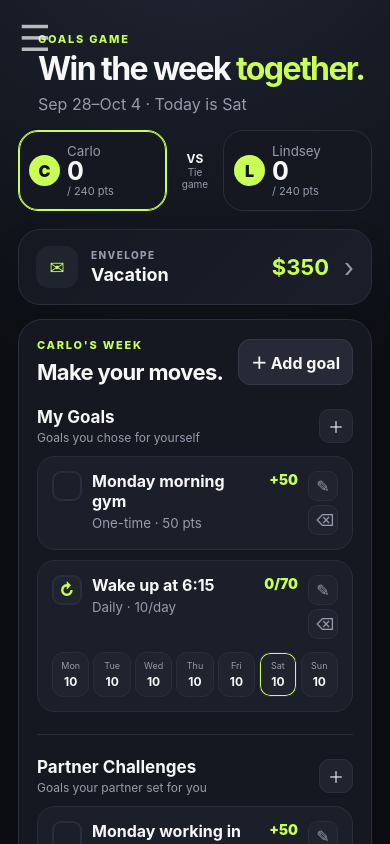
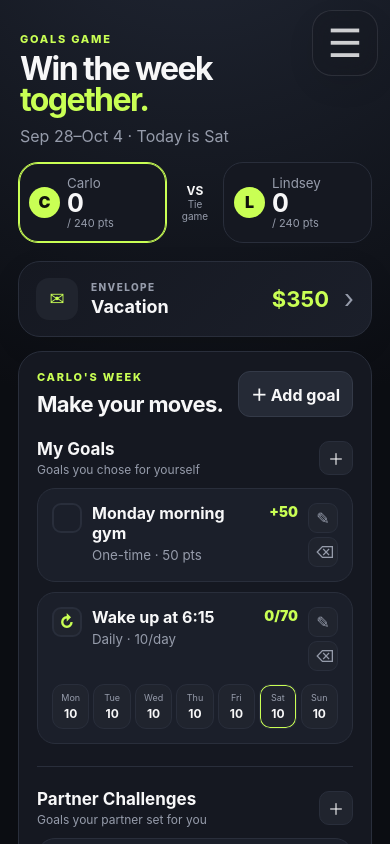
Before and after one commit to Csantos07/goals-game, a Next.js app: page / in a window 390 px wide. Shown: the top 844 px of the page. Built offline with nearby package versions, Linux system fonts and the light colour scheme.

Commit message:
Refine right-side translucent hamburger scroll behavior

```diff
--- a/app/globals.css
+++ b/app/globals.css
@@ -6,19 +6,19 @@ button:focus-visible,input:focus-visible{outline:2px solid var(--accent);outline
 .appFrame{--bg:#0b0d12;--bgGlow:#222836;--card:#151821;--card2:#1b1f2a;--text:#f7f7f8;--muted:#969cab;--line:#292e3b;--button:#252a36;--buttonLine:#343a48;--modal:#171a22;--input:#0f1117;--soft:#20242e;min-height:100vh;background:radial-gradient(circle at 50% -10%,var(--bgGlow) 0,var(--bg) 36%);color:var(--text);transition:background .25s,color .25s}
 .appFrame[data-theme="light"]{--bg:#f5f6f8;--bgGlow:#ffffff;--card:#ffffff;--card2:#f2f3f6;--text:#15171c;--muted:#6f7581;--line:#d9dde5;--button:#eceef2;--buttonLine:#d4d8e0;--modal:#ffffff;--input:#f7f8fa;--soft:#eceef2}
 .shell{width:min(720px,100%);margin:auto;min-height:100vh;padding:32px 18px 60px}
-.top{position:relative;display:flex;justify-content:space-between;align-items:flex-start;gap:18px;margin:14px 2px 20px;padding-left:22px}
+.top{position:relative;display:flex;justify-content:space-between;align-items:flex-start;gap:18px;margin:14px 2px 20px;padding-right:68px}
 .topActions{display:flex;gap:8px;align-items:stretch}
 .eyebrow{font-size:11px;letter-spacing:.16em;font-weight:800;color:var(--accent);margin:0 0 7px}
 .top h1{font-size:clamp(32px,8vw,52px);line-height:.98;letter-spacing:-.05em;margin:0;max-width:480px}
 .top h1 span{color:var(--accent)}
 .sub{color:var(--muted);margin:10px 0 0}
-.menuButton{position:fixed;width:58px;height:58px;border:0;background:transparent;color:var(--text);font-size:34px;line-height:1;cursor:pointer;display:grid;place-items:center;z-index:40;transition:opacity .22s ease,transform .22s ease,color .22s ease}
+.menuButton{position:fixed;width:64px;height:64px;border:1px solid color-mix(in srgb,var(--text) 12%,transparent);background:color-mix(in srgb,var(--card) 48%,transparent);backdrop-filter:blur(14px);-webkit-backdrop-filter:blur(14px);color:var(--text);border-radius:20px;font-size:38px;line-height:1;cursor:pointer;display:grid;place-items:center;z-index:40;box-shadow:0 10px 32px rgba(0,0,0,.10);transition:opacity .34s ease,transform .34s cubic-bezier(.22,1,.36,1),background .25s ease,color .25s ease}
 .menuButton span{display:block;transform:translateY(-1px)}
-.menuOverlay{left:8px;top:14px}
+.menuOverlay{right:max(18px,calc((100vw - 720px)/2 + 18px));top:14px}
 .menuButton:hover{background:transparent}
-.menuButton.hidden{opacity:0;transform:translateY(-18px);pointer-events:none}
-.menuButton.visible{opacity:.72}
-.menuButton.open{color:#fff;opacity:1}
+.menuButton.hidden{opacity:0;transform:translateY(-24px) scale(.96);pointer-events:none}
+.menuButton.visible{opacity:.82;transform:translateY(0) scale(1)}
+.menuButton.open{color:#fff;opacity:1;background:rgba(255,255,255,.12);border-color:rgba(255,255,255,.22)}
 .fullScreenMenu{position:fixed;inset:0;z-index:30;background:var(--accent);color:#fff;transform:translateY(-102%);transition:transform .42s cubic-bezier(.22,1,.36,1);overflow:auto}
 .fullScreenMenu.open{transform:translateY(0)}
 .fullScreenNav{min-height:100vh;width:min(720px,100%);margin:auto;padding:120px 24px 70px;display:flex;flex-direction:column;justify-content:center;align-items:flex-start;gap:22px}
@@ -147,8 +147,8 @@ button:focus-visible,input:focus-visible{outline:2px solid var(--accent);outline
 .emptyEnvelope small{margin-top:3px}
 
 @media(max-width:520px){
-  .top{padding-left:18px}
-  .menuButton{width:62px;height:62px;font-size:36px;left:4px;top:8px}
+  .top{padding-right:72px}
+  .menuButton{width:66px;height:66px;font-size:39px;right:12px;top:10px}
   .fullScreenNav{padding:110px 20px 60px;gap:18px}
   .fullScreenSettings{margin-top:-130px;padding:0 20px 40px}
 }
```
